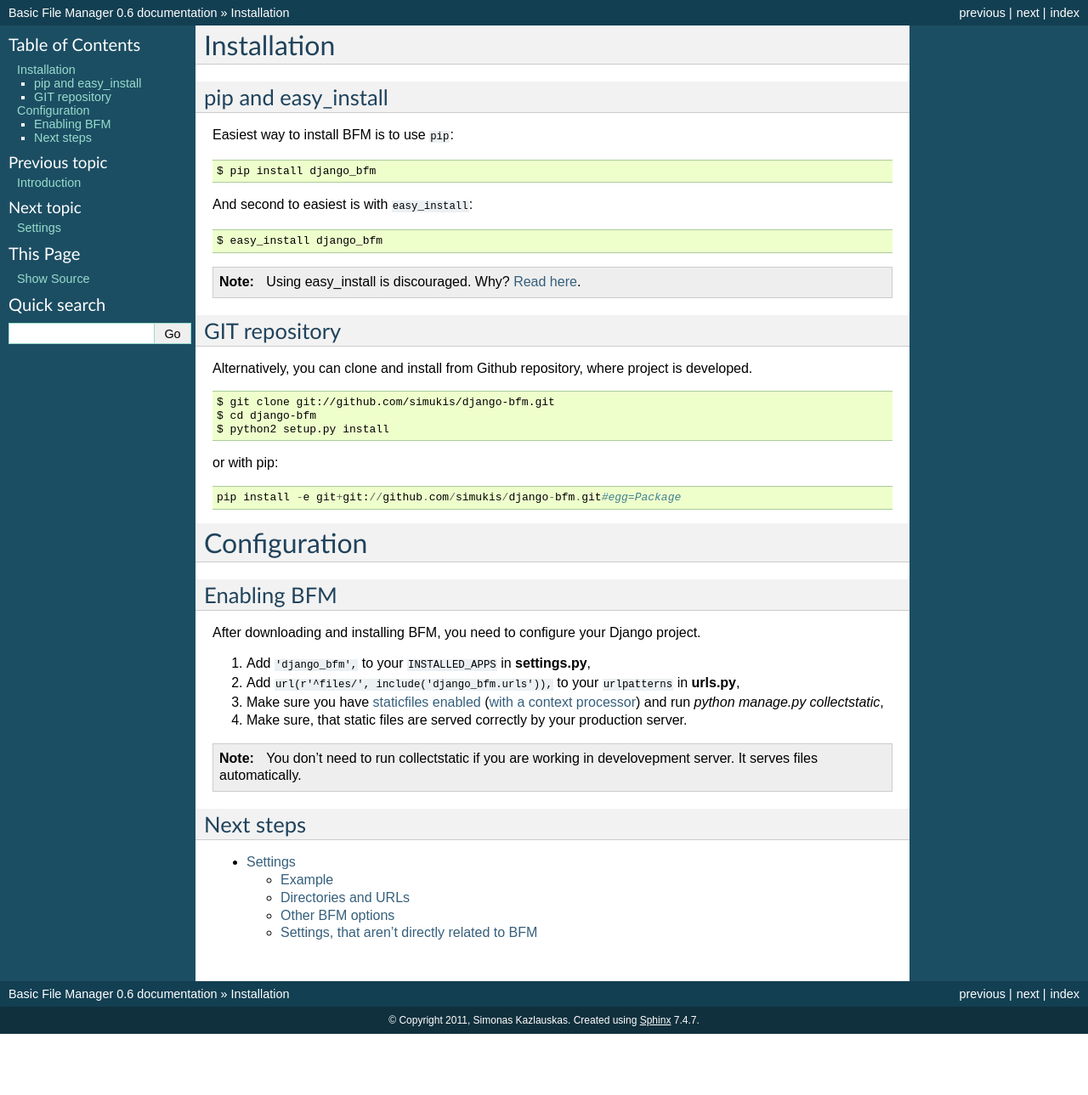
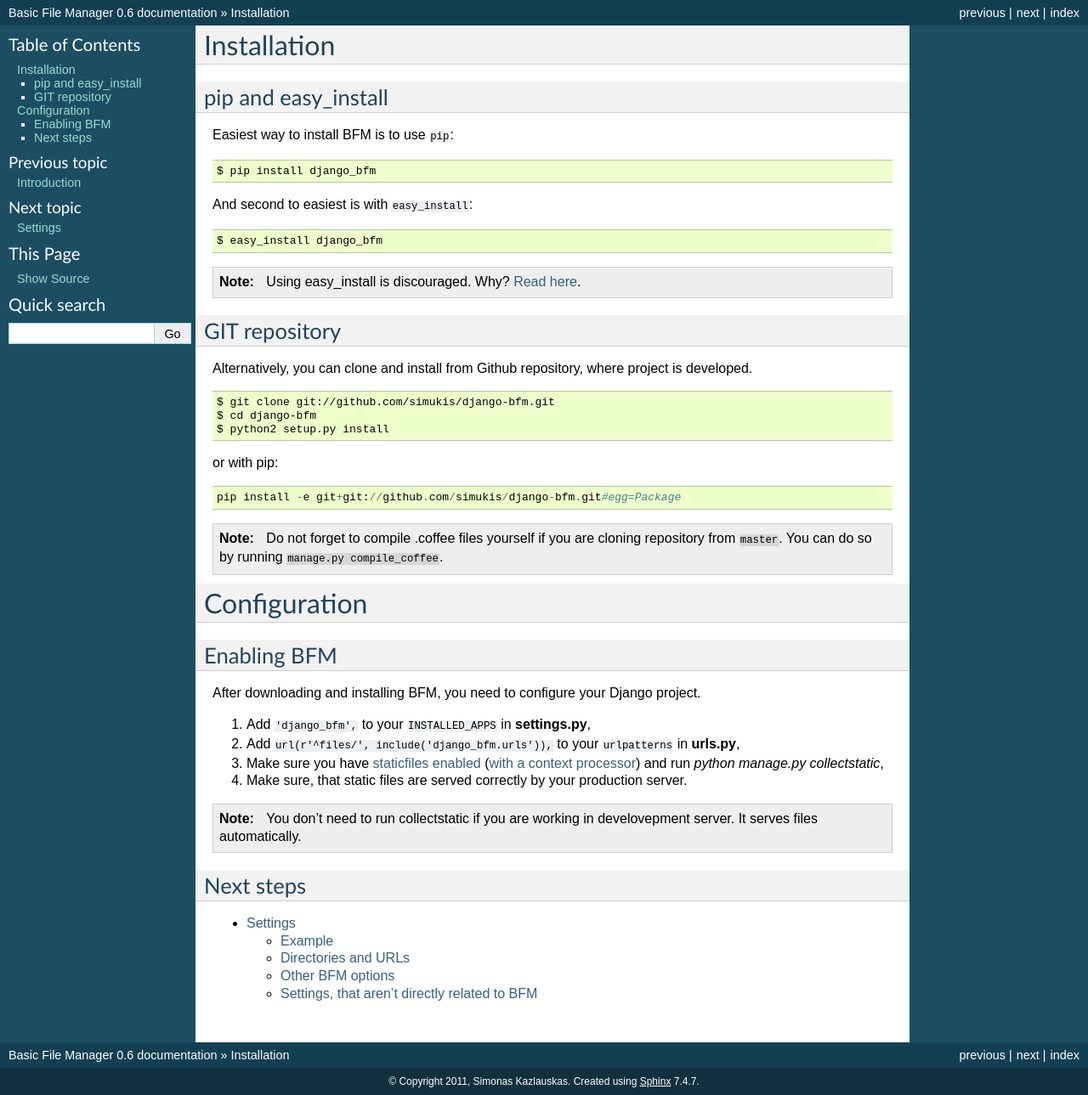
Before and after one commit to nagisa/django-bfm, a Sphinx documentation site: the page built from docs/user/install.rst, in a window 1280 px wide. Shown: the whole page at 85% size. Built offline with Sphinx 7.4.7, drawn with Linux system fonts in a browser that asks for light colours; before the commit the page ends 1217 px from its top, so only the background shows below that.

Commit message:
Add notice for users that are cloning from master. Fix #6

```diff
--- a/docs/user/install.rst
+++ b/docs/user/install.rst
@@ -39,6 +39,13 @@ or with pip:
 
     pip install -e git+git://github.com/simukis/django-bfm.git#egg=Package
 
+.. note::
+
+    Do not forget to compile .coffee files yourself if you are cloning
+    repository from ``master``. You can do so by running
+    ``manage.py compile_coffee``.
+
+
 .. _configure:
 
 Configuration
```
